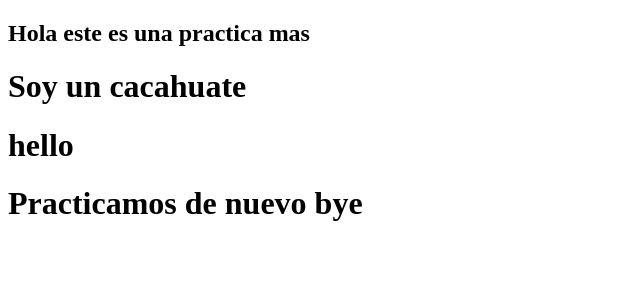
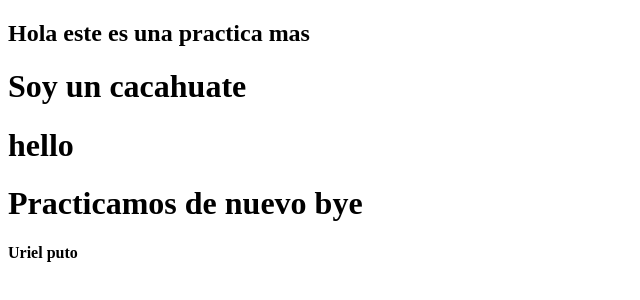
Before and after one commit to Licho17/NuevoProyecto, a plain HTML site: page index.html in a window 1280 px wide. Shown: the full height of the page, 0-640 px from the left. Drawn offline with Linux system fonts and the light colour scheme.

Commit message:
Cambio nuevo ok oki

```diff
--- a/index.html
+++ b/index.html
@@ -11,5 +11,6 @@
     <h1>Soy un cacahuate</h1>
     <h1>hello</h1>
     <h1>Practicamos de nuevo bye </h1>
+    <h4>Uriel puto</h4>
 </body>
 </html>
```
